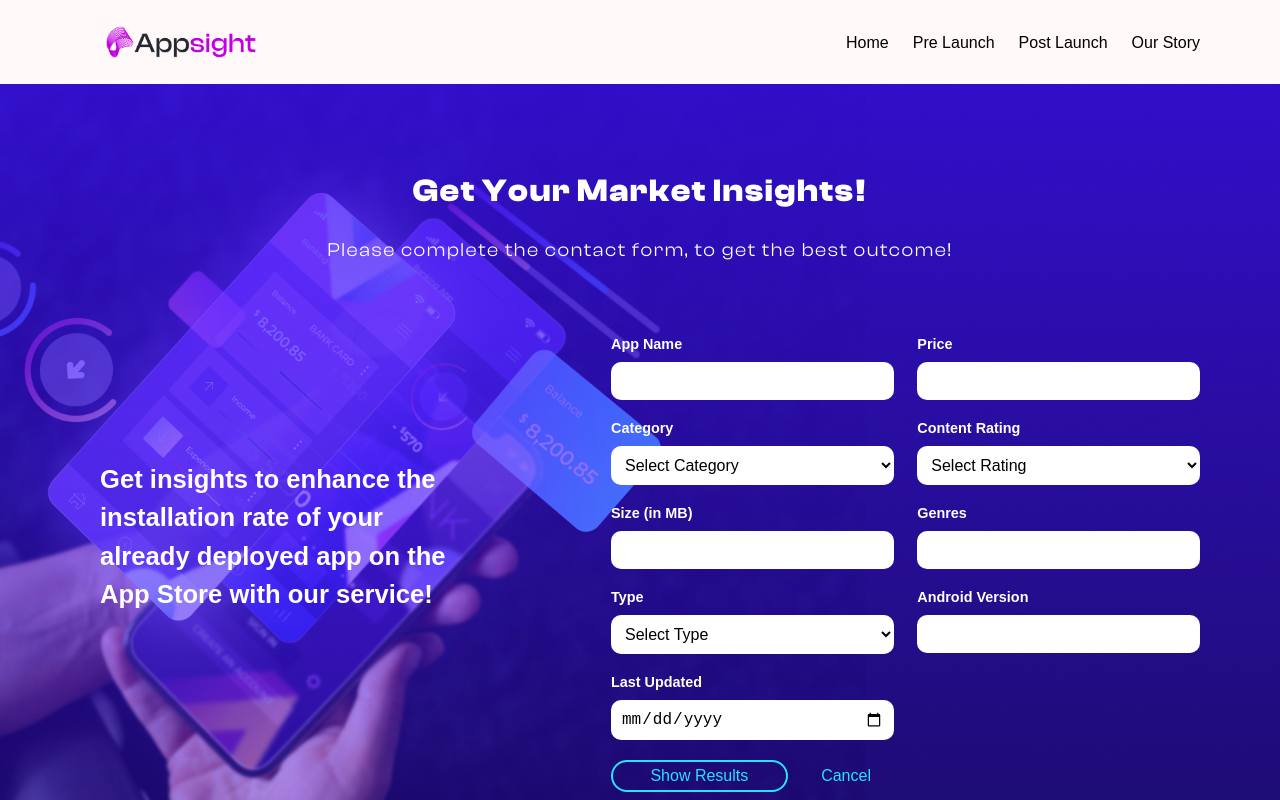
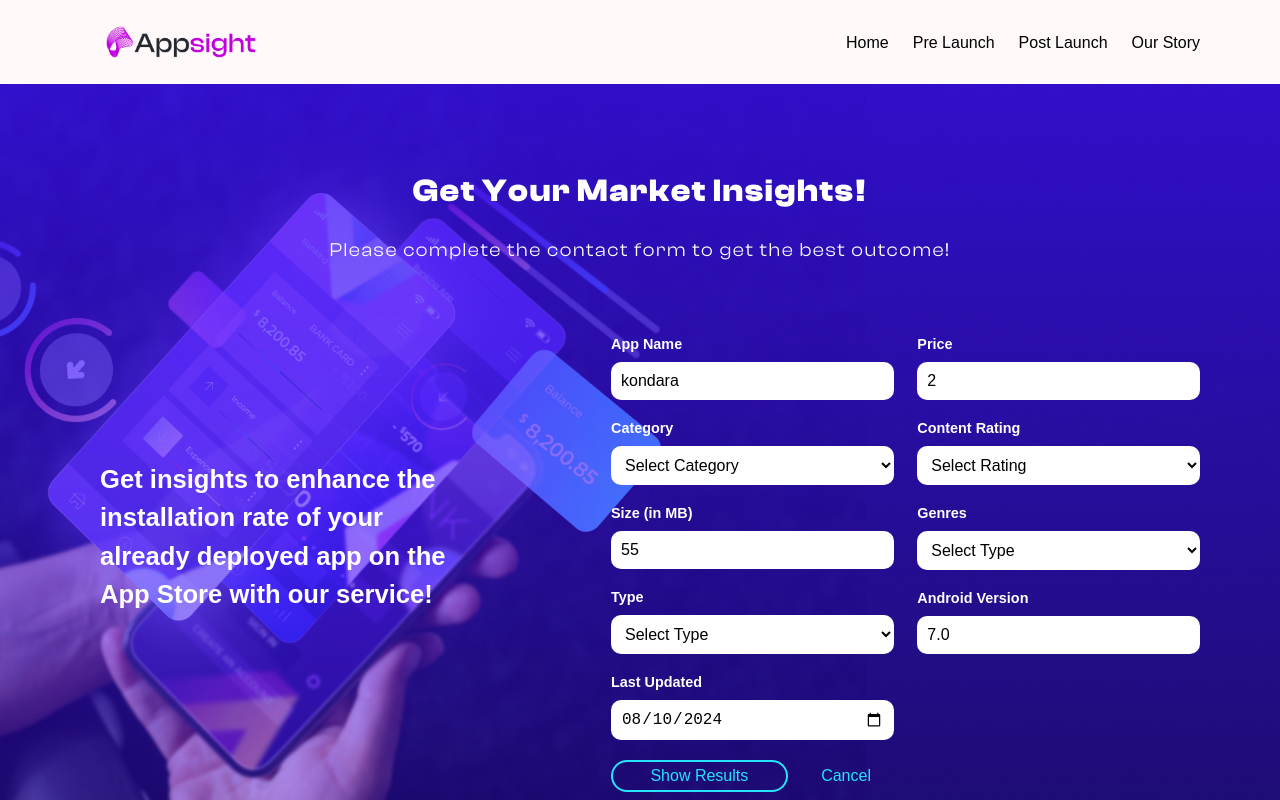
Before and after one commit to hadi-karnib/hackathon-front, a React (Create React App) app in the folder react-app/: page /pre-launch in a window 1280 px wide. Shown: the top 800 px of the page. Built offline with nearby package versions, Linux system fonts and the light colour scheme.

Commit message:
Trying requests

```diff
--- a/react-app/src/pages/PreLaunch/PreLaunch.jsx
+++ b/react-app/src/pages/PreLaunch/PreLaunch.jsx
@@ -5,17 +5,17 @@ import Navbar from "../../components/navbar/Navbar";
 
 const PreLaunch = () => {
   const [formData, setFormData] = useState({
-    App: '',
-    Category: '',
-    Size_in_MB: '',
-    Type: '',
-    Price: '',
-    Content_Rating: '',
-    Genres: '',
-    Last_Updated: '',
-    Android_Ver: '',
+    App: 'kondara',
+    Category: 'events',
+    Size_in_MB: 55,
+    Type: 'free',
+    Price: 2,
+    Content_Rating: 'Adults',
+    Genres: 'Actions',
+    Last_Updated: '2024-08-10',
+    Android_Ver: '7.0',
   });
-  const [response, setResponse] = useState(null);
+  const [responseParams, setResponseParams] = useState(null);
 
   const handleChange = (e) => {
     setFormData({ ...formData, [e.target.name]: e.target.value });
@@ -24,7 +24,7 @@ const PreLaunch = () => {
   const handleSubmit = async (e) => {
     e.preventDefault();
     try {
-      const res = await fetch('http://localhost:8000/your-endpoint', {
+      const res = await fetch('http://localhost:8000/predict_decision_tree', {
         method: 'POST',
         headers: {
           'Content-Type': 'application/json',
@@ -32,7 +32,10 @@ const PreLaunch = () => {
         body: JSON.stringify(formData),
       });
       const result = await res.json();
-      setResponse(result);
+
+      const params = `?installation_category=${result.Installs_category}&installation_number=${result.Installs}`;
+      setResponseParams(params);
+      console.log(params);
     } catch (error) {
       console.error('Error:', error);
     }
@@ -40,11 +43,11 @@ const PreLaunch = () => {
 
   return (
     <div className="mainprelaunch">
-            <Navbar backgroundColor={"#FFF9F9"} linkColor={"black"} />
+      <Navbar backgroundColor={"#FFF9F9"} linkColor={"black"} />
       <div className="market-insights-container">
         <div className="title-section">
           <h2>Get Your Market Insights!</h2>
-          <p>Please complete the contact form, to get the best outcome!</p>
+          <p>Please complete the contact form to get the best outcome!</p>
         </div>
         <div className="market-insights-content">
           <div className="market-insights-text">
@@ -116,12 +119,14 @@ const PreLaunch = () => {
                     {/* Add ratings here */}
                   </select>
                   <label>Genres</label>
-                  <input
-                    type="text"
+                  <select
                     name="Genres"
                     value={formData.Genres}
                     onChange={handleChange}
-                  />
+                  >
+                    <option value="">Select Type</option>
+                    {/* Add types here */}
+                  </select>
                   <label>Android Version</label>
                   <input
                     type="text"
@@ -136,13 +141,13 @@ const PreLaunch = () => {
                 <button
                   type="button"
                   className="cancel"
-                  onClick={() => setResponse(null)}
+                  onClick={() => setResponseParams(null)}
                 >
                   Cancel
                 </button>
               </div>
             </form>
-            {response && <StreamlitEmbed data={response} />}
+            {responseParams && <StreamlitEmbed data={responseParams} />}
           </div>
         </div>
       </div>
```
